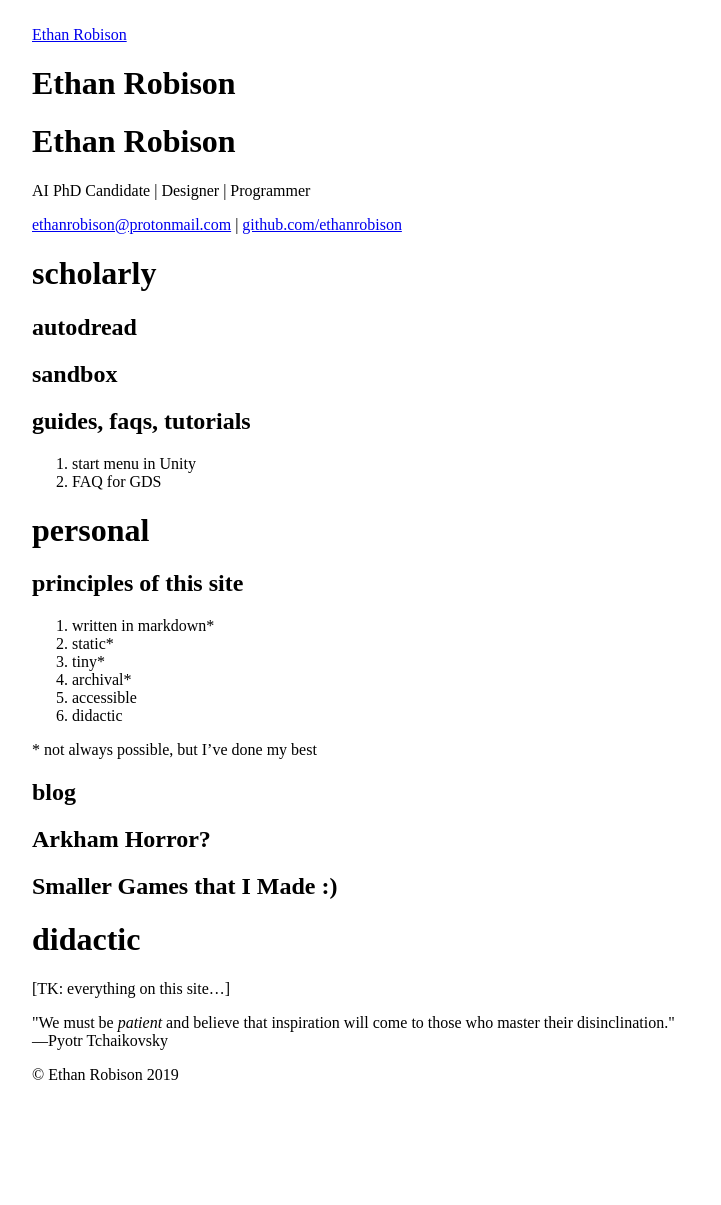
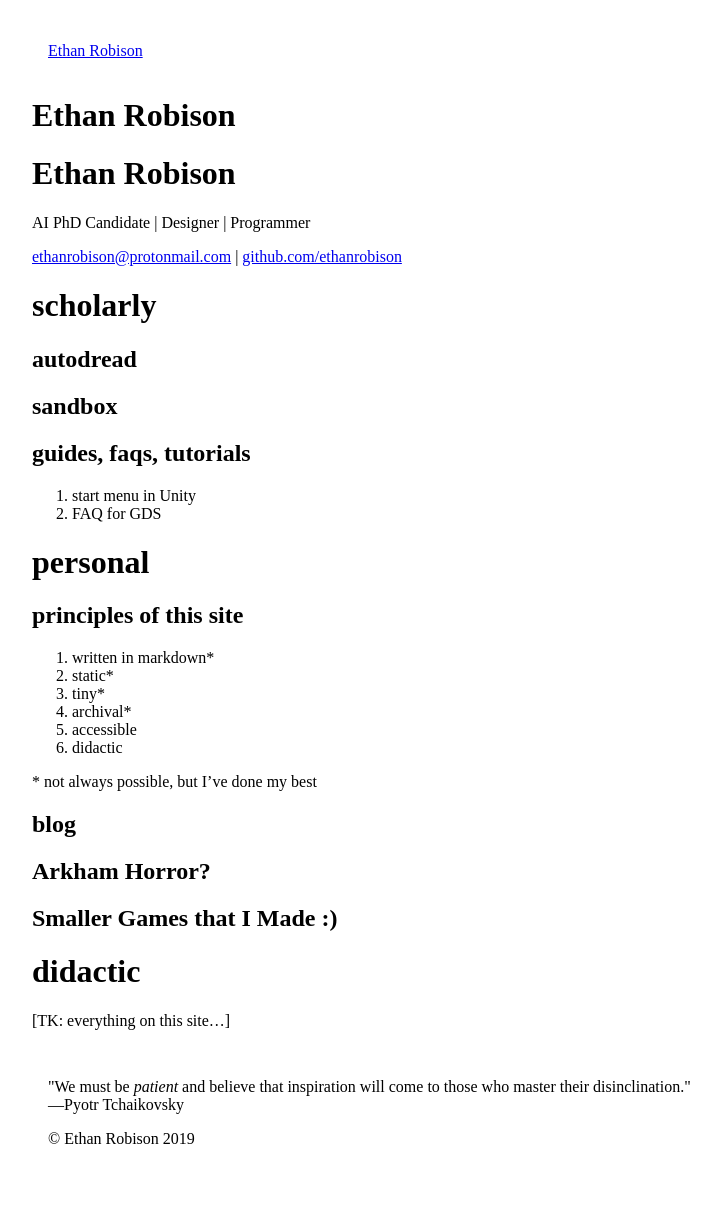
Before and after one commit to ethanCrobison/ethanCrobison.github.io, a Jekyll site: the page built from index.md, in a window 1280 px wide. Shown: the whole page, without its empty margins (96-817 px from the left). Built offline with Jekyll 4.4.1, drawn with Linux system fonts in a browser that asks for light colours; our own code applies the rules of GitHub Pages for plain Markdown files; before the commit the page ends 1109 px from its top, so only the background shows below that.

Commit message:
Fix css selectors to match header/footer
Instead of matching the _classes_ .header and .footer, match the proper
html elements.

```diff
--- a/css/page.css
+++ b/css/page.css
@@ -5,15 +5,16 @@ body {
 
 .gray { color: #bbb; }
 
-.header {
-	padding: 1em;
-	background-color: #f1f1f1;
-	margin-bottom: 1em;
+header {
+    padding: 1em;
+    /* background-color: #f1f1f1; */
+    margin-bottom: 1em;
 }
 
-.footer {
-	padding: 1em;
-	background-color: #f1f1f1;
+footer {
+    margin-top: 1em;
+    padding: 1em;
+    /* background-color: #f1f1f1; */
 }
 
 /* grid layout */
```
